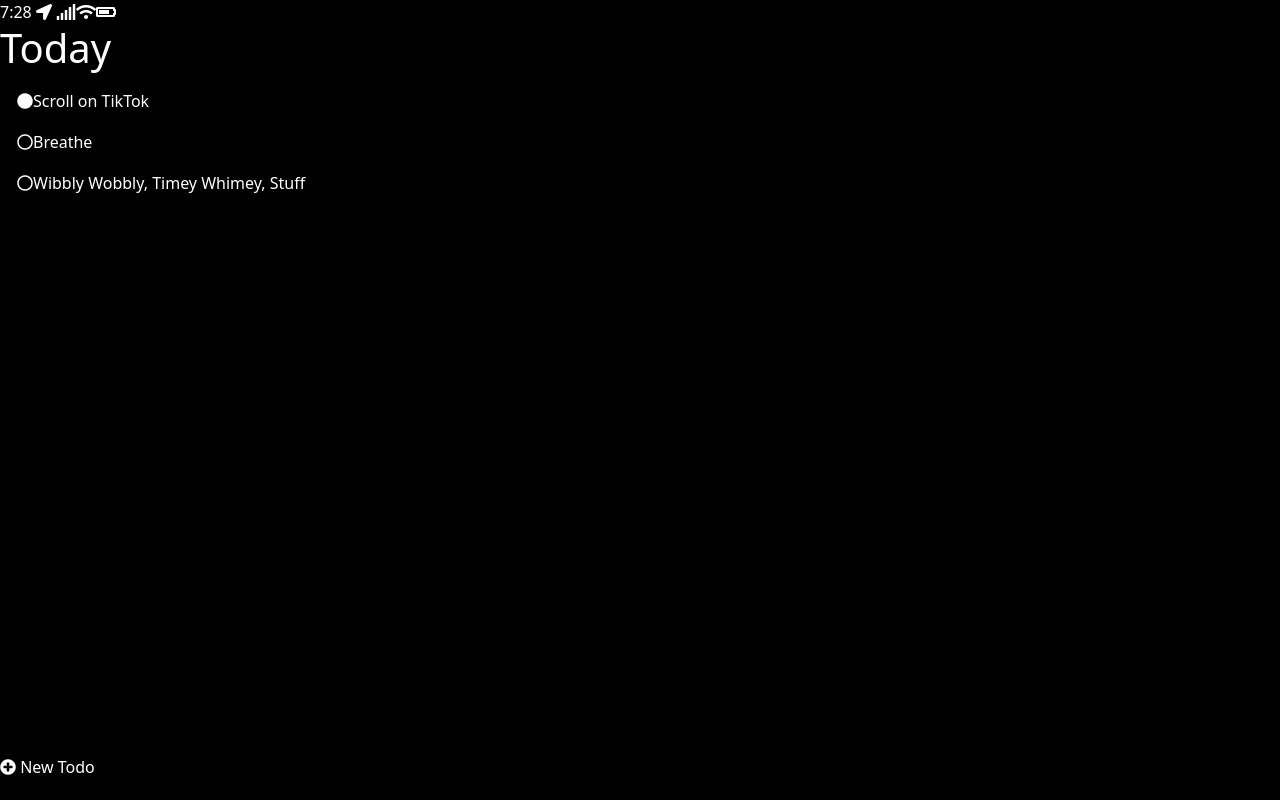
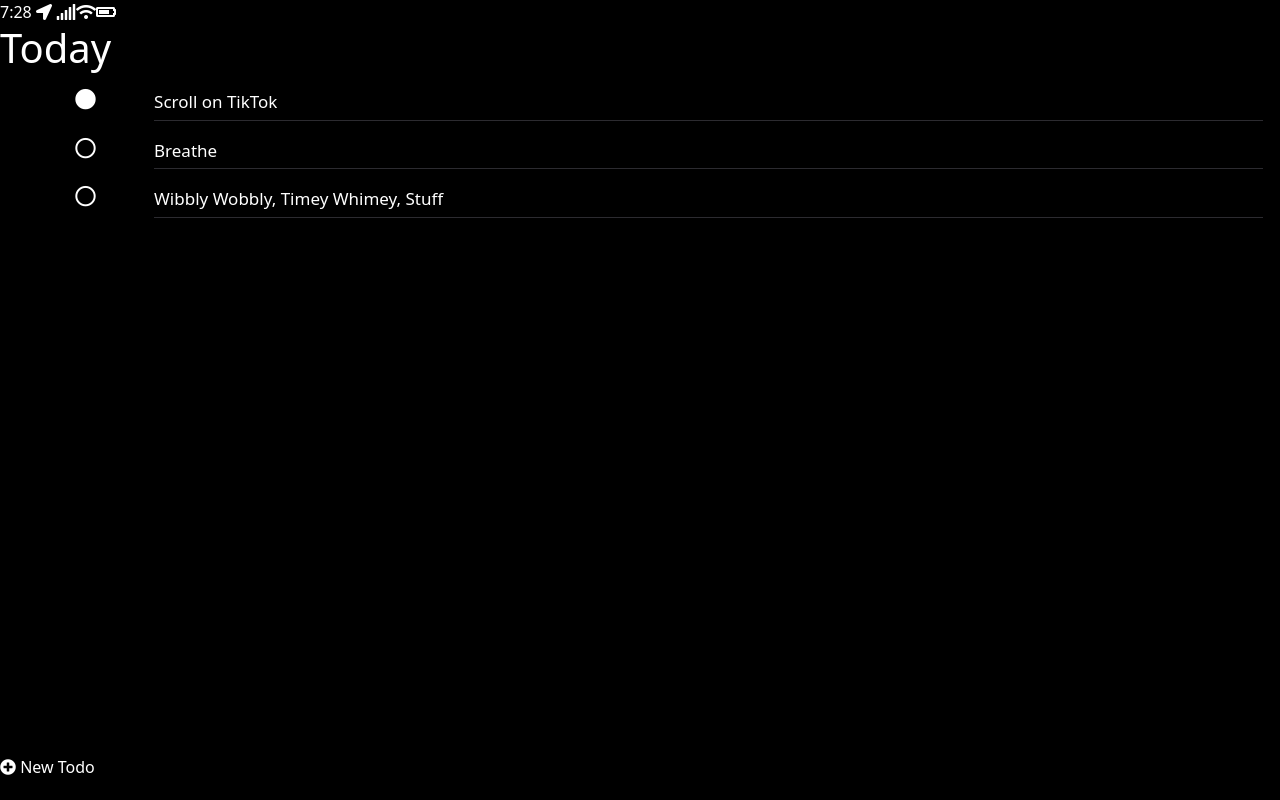
Before and after one commit to TrinityChristiana/context-api-reminder-mock, a React (Create React App) app: page / in a window 1280 px wide. Built offline with nearby package versions, Linux system fonts and the light colour scheme.

Commit message:
Updated styling

```diff
--- a/src/styles/components/_todos.scss
+++ b/src/styles/components/_todos.scss
@@ -2,17 +2,39 @@
   &-list {
     &-item {
       background-color: $black;
+      display: flex;
+
+      &-checked {
+        display: flex;
+        justify-content: center;
+        font-size: 21px;
+        width: 11%;
+      }
+
+      &-text {
+        font-size: 17px;
+        width: 89%;
+        overflow-wrap: break-word;
+        border-bottom: 1px solid #2c2b30;
+        padding-bottom: 5px;
+      }
     }
   }
 
   &-form {
-    margin: 0 0 60px 0;
+    font-size: 17px;
 
-    input,
-    input:focus {
+    &-new {
+      margin: 0 0 60px 0;
+    }
+
+    textarea,
+    textarea:focus {
       background-color: $black;
       color: $white;
       border: none !important;
+      resize: none;
+      outline: none;
     }
 
     &-toggle {
```
